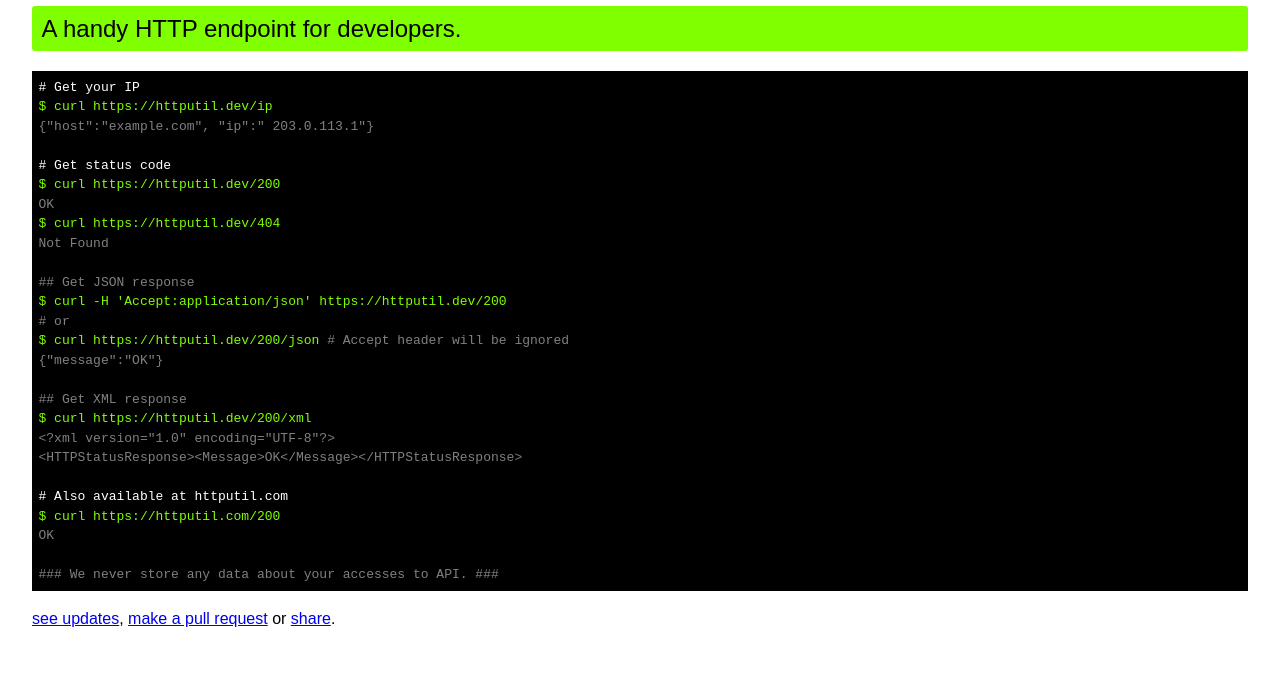
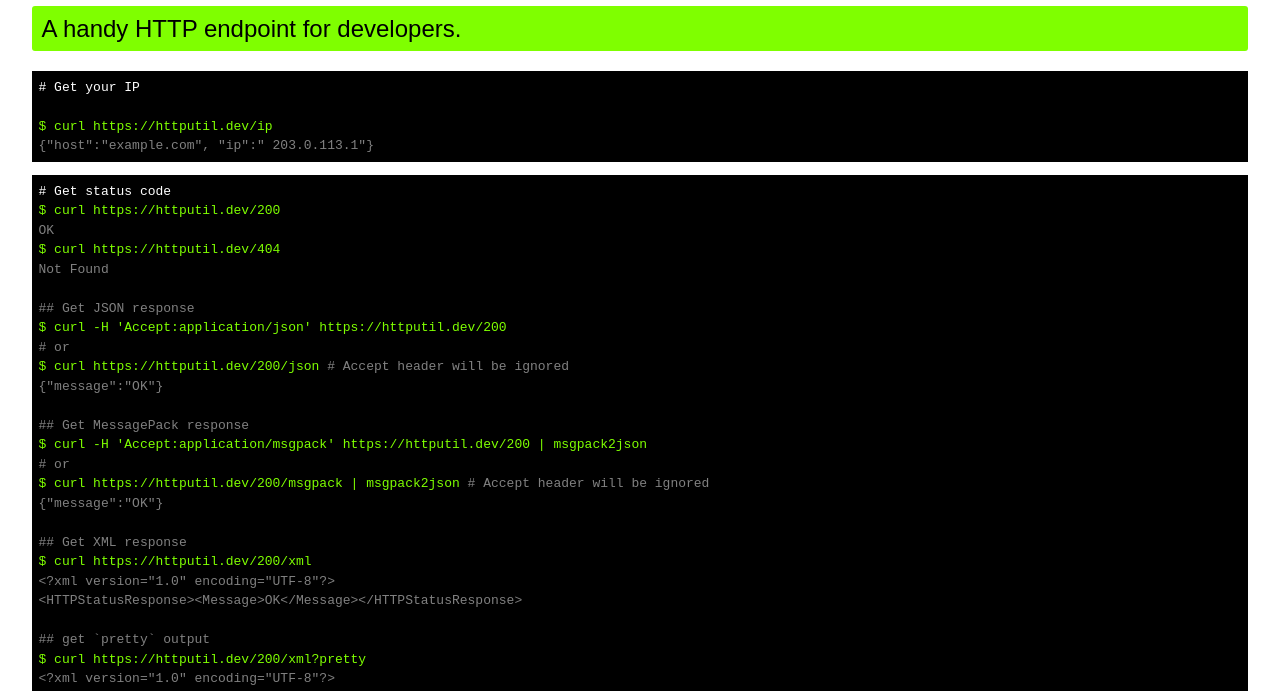
Before and after one commit to httputil/httputil, a plain HTML site: page www/index.html in a window 1280 px wide. Shown: the part 101-792 px from the top of the page. Drawn offline with Linux system fonts and the light colour scheme.

Commit message:
update doc

```diff
--- a/www/index.html
+++ b/www/index.html
@@ -60,9 +60,12 @@
         <h2>A handy HTTP endpoint for developers.</h2>
 <pre class="code">
 <span class="comment"># Get your IP</span>
+
 <span class="cmd">$ curl <a href="/ip">https://httputil.dev/ip</a></span>
 {"host":"example.com", "ip":" 203.0.113.1"}
+</pre>
 
+<pre class="code">
 <span class="comment"># Get status code</span>
 <span class="cmd">$ curl <a href="/200">https://httputil.dev/200</a></span>
 OK
@@ -75,11 +78,26 @@
 <span class="cmd">$ curl <a href="/200/json">https://httputil.dev/200/json</a></span> # Accept header will be ignored
 {"message":"OK"}
 
+## Get MessagePack response
+<span class="cmd">$ curl -H 'Accept:application/msgpack' <a href="/200">https://httputil.dev/200</a> | msgpack2json</span>
+# or
+<span class="cmd">$ curl <a href="/200/msgpack">https://httputil.dev/200/msgpack</a> | msgpack2json</span> # Accept header will be ignored
+{"message":"OK"}
+
 ## Get XML response</span>
 <span class="cmd">$ curl <a href="/200/xml">https://httputil.dev/200/xml</a></span>
 &lt;?xml version=&quot;1.0&quot; encoding=&quot;UTF-8&quot;?&gt;
 &lt;HTTPStatusResponse&gt;&lt;Message&gt;OK&lt;/Message&gt;&lt;/HTTPStatusResponse&gt;
 
+## get `pretty` output
+<span class="cmd">$ curl <a href="/200/xml?pretty">https://httputil.dev/200/xml?pretty</a></span>
+&lt;?xml version="1.0" encoding="UTF-8"?&gt;
+&lt;HTTPStatusResponse&gt;
+  &lt;Message&gt;OK&lt;/Message&gt;
+&lt;/HTTPStatusResponse&gt;
+</pre>
+
+<pre class="code">
 <span class="comment"># Also available at httputil.com</span>
 <span class="cmd">$ curl <a href="https://httputil.com/200">https://httputil.com/200</a></span>
 OK
```
